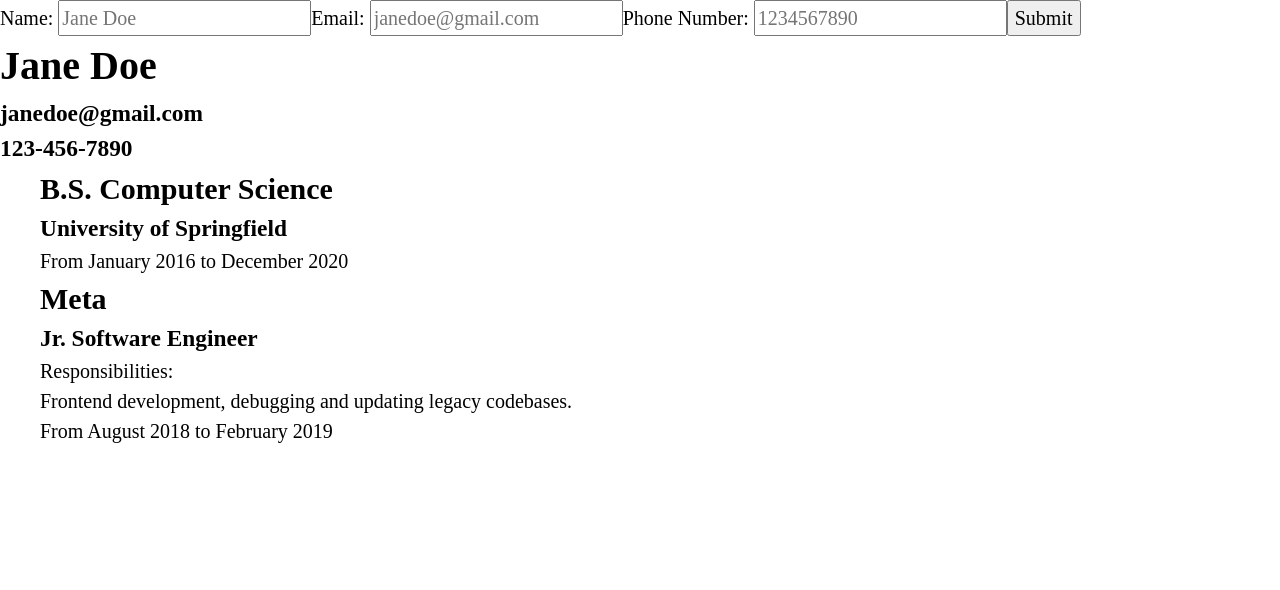
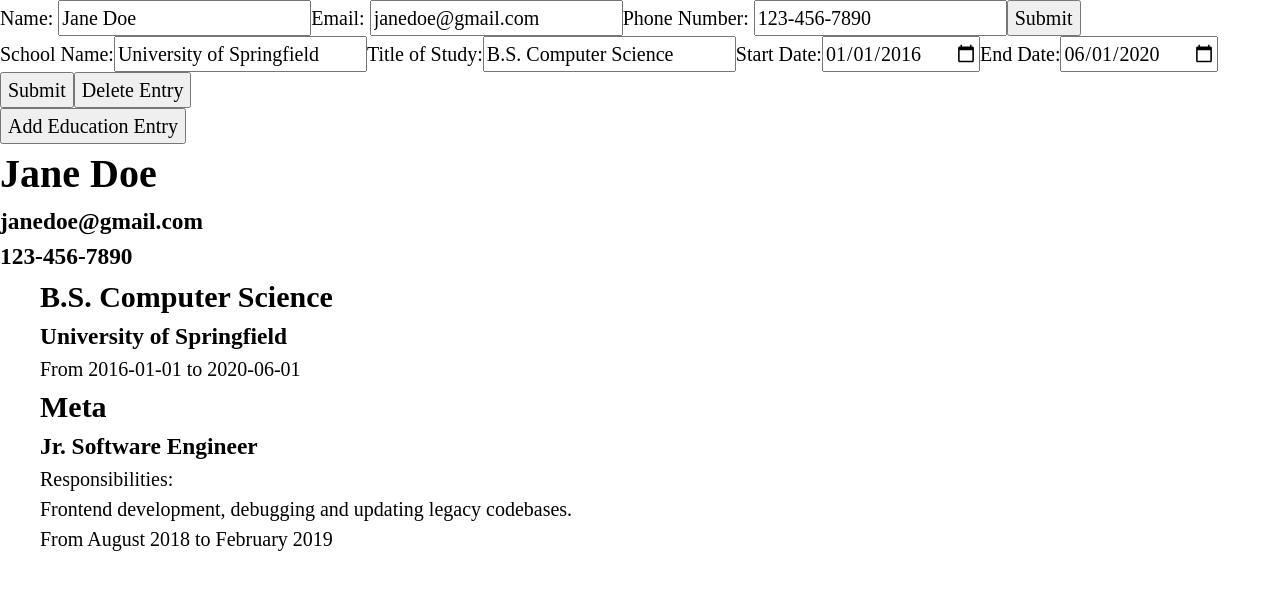
Before and after one commit to Kauboimausu/cv-creator, a React (Vite) app: page / in a window 1280 px wide. Shown: the top 590 px of the page. Built offline with nearby package versions, Linux system fonts and the light colour scheme.

Commit message:
Functioning updates for education, changed form data retrieval to be easier

```diff
--- a/src/App.jsx
+++ b/src/App.jsx
@@ -2,6 +2,7 @@ import { useState } from "react";
 import "./styles/reset.css";
 import CV from "./components/CV";
 import GeneralInfo from "./components/GeneralInfo";
+import EducationInfo from "./components/EducationInfo";
 import {
 	janeDoePersonalInfo,
 	janeDoeEducationInfo,
@@ -11,23 +12,111 @@ import {
 function App() {
 	const [personalInfo, setPersonalInfo] = useState(janeDoePersonalInfo);
 	const [educationInfo, setEducationInfo] = useState(janeDoeEducationInfo);
+	// const [nextEducationID, setNextEducationID] = useState(educationInfo.length)
+	let nextEducationID = educationInfo.length;
 	const [practicalInfo, setPracticalInfo] = useState(janeDoePracticalInfo);
+	let nextPracticalID = practicalInfo.length;
+	// const [nextPracticalID, setNextPracticalID] = useState(practicalInfo.length)
 
-	function handlePersonalInfoChange(formData) {
+	function handlePersonalInfoEdit(formData) {
 		setPersonalInfo({
-			name: formData[0].value,
-			email: formData[1].value,
-			phone: formData[2].value,
+			name: formData.get("name"),
+			email: formData.get("email"),
+			phone: formData.get("phone-number"),
 		});
 	}
 
-	function deleteEducationEntry(deleteID) {
-		setEducationInfo();
+	function handleEducationEntryEdit(id, formData) {
+		setEducationInfo(
+			educationInfo.map((educationEntry) => {
+				if (educationEntry.id === id) {
+					return {
+						id: educationEntry.id,
+						schoolName: formData.get("school-name"),
+						titleOfStudy: formData.get("study-title"),
+						startDate: formData.get("start-date"),
+						endDate: formData.get("end-date"),
+					};
+				} else {
+					return educationEntry;
+				}
+			})
+		);
+	}
+
+	function handlePracticalEntryEdit(id, formData) {
+		setPracticalInfo(
+			practicalInfo.map((practicalEntry) => {
+				if (practicalEntry.id === id) {
+					return {
+						id: practicalEntry.id,
+						companyName: formData.get("company-name"),
+						positionTitle: formData.get("position"),
+						responsibilities: formData.get("responsibilities"),
+						startDate: formData.get("start-date"),
+						endDate: formData.get("end-date"),
+					};
+				} else {
+					return practicalEntry;
+				}
+			})
+		);
+	}
+
+	function handleDeleteEducationEntry(deleteID) {
+		setEducationInfo(
+			educationInfo.filter(
+				(educationItem) => educationItem.id != deleteID
+			)
+		);
+	}
+
+	function handleDeletePracticalEntry(deleteID) {
+		setPracticalInfo(
+			practicalInfo.filter(
+				(practicalItem) => practicalItem.id != deleteID
+			)
+		);
+	}
+
+	function handleAddEducationEntry() {
+		setEducationInfo([
+			...educationInfo,
+			{
+				id: nextEducationID,
+				schoolName: "",
+				titleOfStudy: "",
+				startDate: "",
+				endDate: "",
+			},
+		]);
+		nextEducationID++;
+	}
+
+	function handleAddPracticalEntry() {
+		setPracticalInfo([
+			...practicalInfo,
+			{
+				id: nextPracticalID,
+				companyName: "",
+				positionTitle: "",
+				responsibilities: "",
+				startDate: "",
+				endDate: "",
+			},
+		]);
+		nextPracticalID++;
 	}
 
 	return (
 		<>
-			<GeneralInfo onSubmit={handlePersonalInfoChange} />
+			<GeneralInfo personalInfo={personalInfo} onSubmit={handlePersonalInfoEdit} />
+			<EducationInfo
+        educationEntries={educationInfo}
+				onSubmit={handleEducationEntryEdit}
+				onDelete={handleDeleteEducationEntry}
+				onAdd={handleAddEducationEntry}
+			/>
 
 			<CV
 				personalInfo={personalInfo}
--- a/src/components/EducationInfo.jsx
+++ b/src/components/EducationInfo.jsx
@@ -1,45 +1,60 @@
 export default function EducationInfo({
 	educationEntries,
-	onChange,
+	onSubmit,
 	onDelete,
 	onAdd,
 }) {
+	const handleSubmit = (e, id) => {
+		e.preventDefault();
+        const formData = new FormData(e.target)
+		onSubmit(id, formData);
+	};
+
 	return (
-		<form className="education-info-form" onChange={onChange}>
+		<div className="education-info-form">
 			{educationEntries.map((entry) => (
-				<form key={"form-educationItem" + entry.id}>
+				<form key={entry.id} onSubmit={e => handleSubmit(e, entry.id)}>
 					<label htmlFor={entry.id + "school-name"}>
-						School Name:{" "}
+						School Name:
 					</label>
 					<input
 						type="text"
-						name={entry.id + "school-name"}
+						name="school-name"
 						id={entry.id + "school-name"}
-						placeholder="University of Sprinfield"
+						defaultValue={entry.schoolName}
 						required
 					/>
 
 					<label htmlFor={entry.id + "study-title"}>
-						Title of Study:{" "}
+						Title of Study:
 					</label>
 					<input
 						type="text"
-						name={entry.id + "study-title"}
+						name="study-title"
 						id={entry.id + "study-title"}
-						placeholder="B.S. Computer Science"
+						defaultValue={entry.titleOfStudy}
 						required
 					/>
 
-					<label htmlFor={entry.id + "start-date"}>
-						Start Date:{" "}
-					</label>
+					<label htmlFor={entry.id + "start-date"}>Start Date:</label>
 					<input
 						type="date"
-						name={entry.id + "study-title"}
-						id={entry.id + "study-title"}
-						placeholder="B.S. Computer Science"
+						name="start-date"
+						id={entry.id + "start-date"}
+						defaultValue={entry.startDate}
 						required
 					/>
+
+					<label htmlFor={entry.id + "end-date"}>End Date:</label>
+					<input
+						type="date"
+						name="end-date"
+						id={entry.id + "end-date"}
+						defaultValue={entry.endDate}
+						required
+					/>
+
+					<button type="submit">Submit</button>
 
 					<button
 						type="button"
@@ -58,6 +73,6 @@ export default function EducationInfo({
 			>
 				Add Education Entry
 			</button>
-		</form>
+		</div>
 	);
 }
--- a/src/components/GeneralInfo.jsx
+++ b/src/components/GeneralInfo.jsx
@@ -1,7 +1,8 @@
-export default function GeneralInfo({ onSubmit }) {
+export default function GeneralInfo({ personalInfo, onSubmit }) {
 	const handleSubmit = (e) => {
 		e.preventDefault();
-		onSubmit(e.currentTarget);
+        const formData = new FormData(e.target)
+		onSubmit(formData);
 	};
 
 	return (
@@ -11,7 +12,7 @@ export default function GeneralInfo({ onSubmit }) {
 				type="text"
 				name="name"
 				id="name"
-				placeholder="Jane Doe"
+				defaultValue={personalInfo.name}
 				required
 			/>
 
@@ -20,7 +21,7 @@ export default function GeneralInfo({ onSubmit }) {
 				type="email"
 				name="email"
 				id="email"
-				placeholder="janedoe@gmail.com"
+				defaultValue={personalInfo.email}
 				required
 			/>
 
@@ -29,7 +30,7 @@ export default function GeneralInfo({ onSubmit }) {
 				type="tel"
 				name="phone-number"
 				id="phone-number"
-				placeholder="1234567890"
+				defaultValue={personalInfo.phone}
 				required
 			/>
 
--- a/src/defaultInfo.js
+++ b/src/defaultInfo.js
@@ -9,8 +9,8 @@ const janeDoeEducationInfo = [
 		id: 0,
 		schoolName: "University of Springfield",
 		titleOfStudy: "B.S. Computer Science",
-		startDate: "January 2016",
-		endDate: "December 2020",
+		startDate: "2016-01-01",
+		endDate: "2020-06-01",
 	},
 ];
 
```
